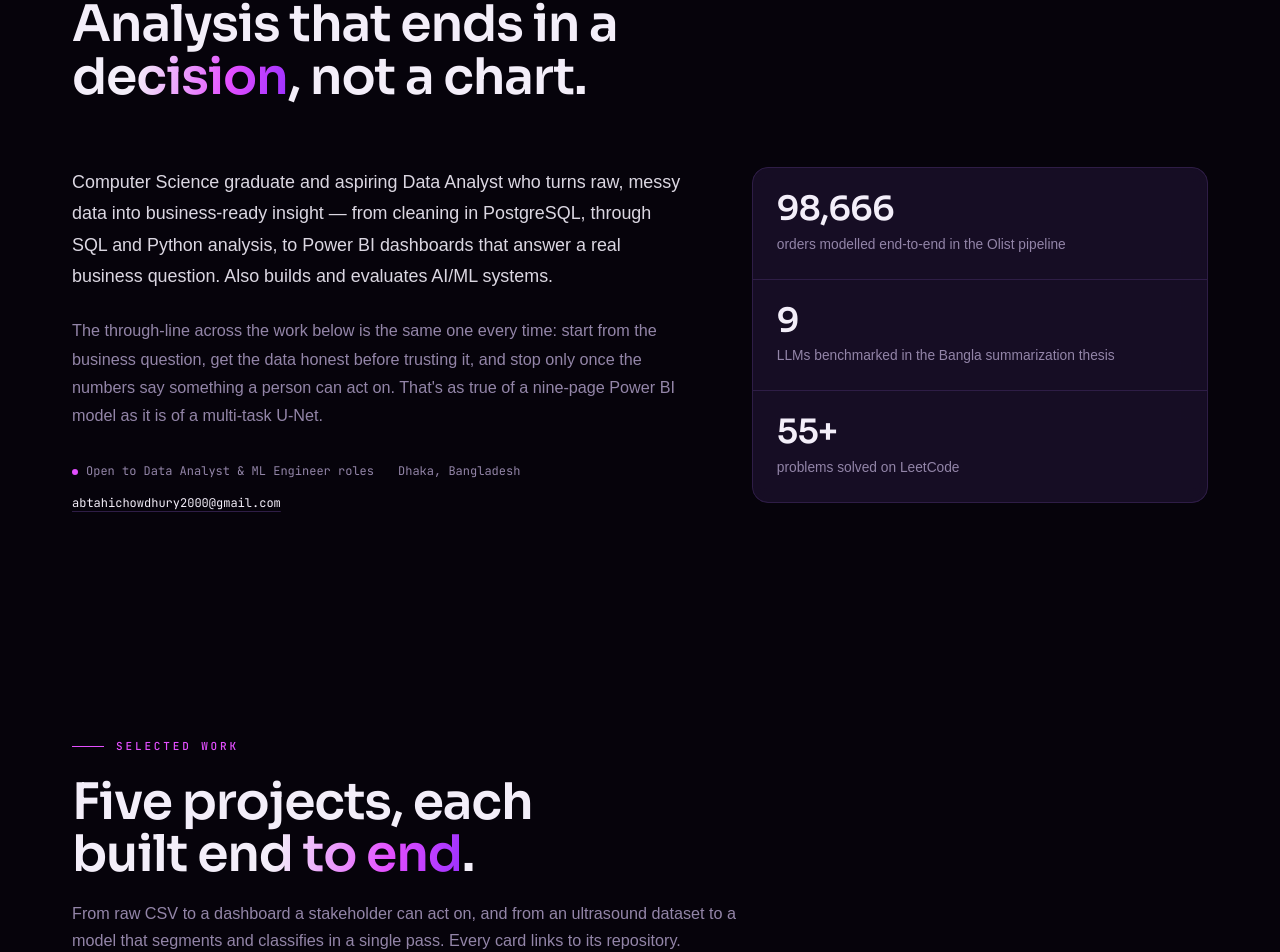
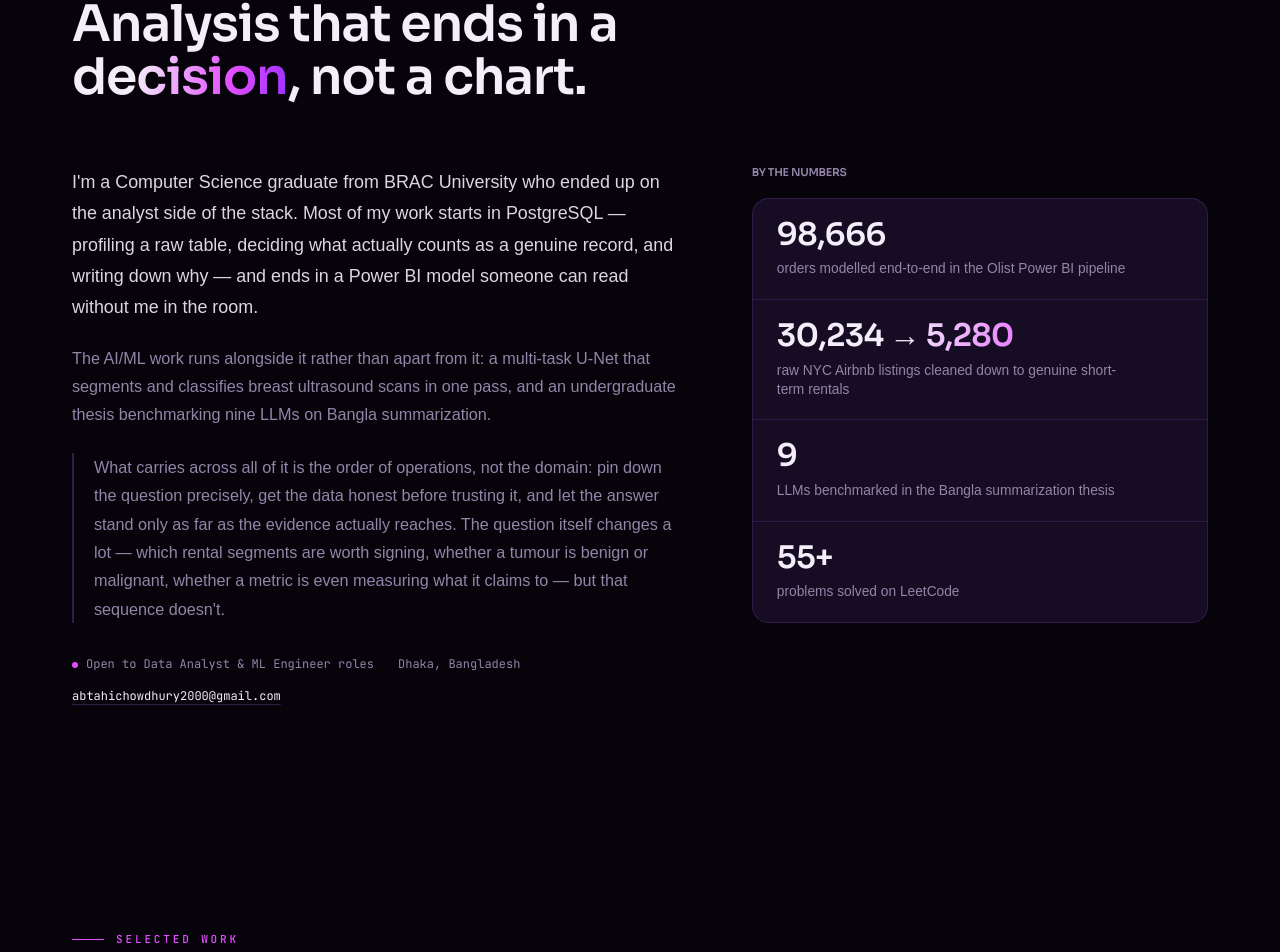
Before and after one commit to Abtahi0712/My-Portfolio, a Next.js app: page / in a window 1280 px wide. Shown: the part 952-1904 px from the top of the page. Built offline with nearby package versions, Linux system fonts and the light colour scheme; no server answers; a web font is replaced by a local one.

Commit message:
Refactor About section and add detailed content from CV

```diff
--- a/src/components/sections/About.tsx
+++ b/src/components/sections/About.tsx
@@ -1,12 +1,5 @@
 import { Reveal, Section } from "@/components/ui/Section";
-import { contact, person } from "@/content/site";
-
-/** Small, factual counters — every figure is taken from the CV or a README. */
-const marks = [
-  { value: "98,666", label: "orders modelled end-to-end in the Olist pipeline" },
-  { value: "9", label: "LLMs benchmarked in the Bangla summarization thesis" },
-  { value: "55+", label: "problems solved on LeetCode" },
-];
+import { aboutMarks, contact, person } from "@/content/site";
 
 export default function About() {
   return (
@@ -22,16 +15,21 @@ export default function About() {
     >
       <div className="grid gap-12 lg:grid-cols-[1.35fr_1fr] lg:gap-16">
         <Reveal>
-          <p className="text-[1.05rem] leading-[1.75] text-paper/90 sm:text-[1.12rem]">
-            {person.summary}
-          </p>
+          {person.about.map((paragraph, i) => (
+            <p
+              key={paragraph.slice(0, 24)}
+              className={
+                i === 0
+                  ? "text-[1.05rem] leading-[1.75] text-paper/90 sm:text-[1.12rem]"
+                  : "mt-5 text-[1.0125rem] leading-[1.75] text-lavender-dim"
+              }
+            >
+              {paragraph}
+            </p>
+          ))}
 
-          <p className="mt-6 text-[1.0125rem] leading-[1.75] text-lavender-dim">
-            The through-line across the work below is the same one every time:
-            start from the business question, get the data honest before
-            trusting it, and stop only once the numbers say something a person
-            can act on. That&apos;s as true of a nine-page Power BI model as it
-            is of a multi-task U-Net.
+          <p className="mt-6 border-l-2 border-line pl-5 text-[1.0125rem] leading-[1.75] text-lavender-dim">
+            {person.throughLine}
           </p>
 
           <div className="mt-8 flex flex-wrap items-center gap-x-6 gap-y-3 font-mono text-[0.75rem] text-lavender-dim">
@@ -50,13 +48,19 @@ export default function About() {
         </Reveal>
 
         <Reveal delay={0.12}>
-          <ul className="grid gap-px overflow-hidden rounded-2xl border border-line bg-line">
-            {marks.map((mark) => (
+          {/* The figures column was previously unlabelled, which left it
+              reading as an anonymous stack of numbers. */}
+          <h3 className="font-mono text-[0.68rem] uppercase tracking-[0.24em] text-lavender-dim">
+            By the numbers
+          </h3>
+
+          <ul className="mt-5 grid gap-px overflow-hidden rounded-2xl border border-line bg-line">
+            {aboutMarks.map((mark) => (
               <li
                 key={mark.value}
-                className="bg-[color-mix(in_oklab,var(--color-surface)_82%,transparent)] px-6 py-6 backdrop-blur-md transition-colors duration-500 ease-[var(--ease-glow)] hover:bg-surface-2"
+                className="bg-[color-mix(in_oklab,var(--color-surface)_82%,transparent)] px-6 py-5 backdrop-blur-md transition-colors duration-500 ease-[var(--ease-glow)] hover:bg-surface-2"
               >
-                <p className="font-display text-[2.1rem] font-semibold leading-none tracking-tight text-glow-gradient">
+                <p className="text-glow-gradient font-display text-[clamp(1.5rem,4.2vw,1.95rem)] font-semibold leading-none tracking-tight">
                   {mark.value}
                 </p>
                 <p className="mt-2.5 text-[0.86rem] leading-snug text-lavender-dim">
--- a/src/content/site.ts
+++ b/src/content/site.ts
@@ -16,14 +16,66 @@ export const person = {
   name: "Abtahi Bin Jahangir Chowdhury",
   shortName: "Abtahi",
   role: "Data Analyst · ML Engineer",
-  /** Verbatim from the CV summary. */
+  /**
+   * Verbatim from the CV. Used for search-engine structured data (JSON-LD),
+   * where the canonical wording belongs — NOT rendered on the page, because
+   * `positioning` below already says the same thing in the hero.
+   */
   summary:
     "Computer Science graduate and aspiring Data Analyst who turns raw, messy data into business-ready insight — from cleaning in PostgreSQL, through SQL and Python analysis, to Power BI dashboards that answer a real business question. Also builds and evaluates AI/ML systems.",
-  /** Condensed hero line, drawn from the same summary. */
+
+  /** Condensed hero line, drawn from the summary above. */
   positioning:
     "I turn raw, messy data into business-ready insight — from PostgreSQL cleaning through SQL and Python analysis to Power BI dashboards that answer a real business question.",
+
+  /**
+   * About section — a paraphrase, deliberately NOT a repeat of `positioning`.
+   * A visitor reaches this roughly ten seconds after reading the hero, so it
+   * adds specifics (where the work starts and ends, what sits alongside it)
+   * rather than restating the same sentence in the same order.
+   * Every fact here comes from the CV or a project README.
+   */
+  about: [
+    "I'm a Computer Science graduate from BRAC University who ended up on the analyst side of the stack. Most of my work starts in PostgreSQL — profiling a raw table, deciding what actually counts as a genuine record, and writing down why — and ends in a Power BI model someone can read without me in the room.",
+    "The AI/ML work runs alongside it rather than apart from it: a multi-task U-Net that segments and classifies breast ultrasound scans in one pass, and an undergraduate thesis benchmarking nine LLMs on Bangla summarization.",
+  ],
+
+  /**
+   * The common thread. An earlier draft claimed the same "start from the
+   * business question" framing covered the U-Net too — it doesn't; a tumour
+   * segmentation model answers a clinical question, not a commercial one.
+   * This version names what genuinely carries across all three domains: the
+   * sequence, not the subject.
+   */
+  throughLine:
+    "What carries across all of it is the order of operations, not the domain: pin down the question precisely, get the data honest before trusting it, and let the answer stand only as far as the evidence actually reaches. The question itself changes a lot — which rental segments are worth signing, whether a tumour is benign or malignant, whether a metric is even measuring what it claims to — but that sequence doesn't.",
+
   location: "Dhaka, Bangladesh",
 } as const;
+
+/**
+ * Figures shown beside the About copy. Every number is traceable to the CV or
+ * a project README — nothing here is rounded up or estimated.
+ */
+export const aboutMarks = [
+  {
+    value: "98,666",
+    label: "orders modelled end-to-end in the Olist Power BI pipeline",
+  },
+  {
+    value: "30,234 → 5,280",
+    label:
+      "raw NYC Airbnb listings cleaned down to genuine short-term rentals",
+  },
+  {
+    value: "9",
+    label: "LLMs benchmarked in the Bangla summarization thesis",
+  },
+  {
+    value: "55+",
+    label: "problems solved on LeetCode",
+  },
+] as const;
 
 export const contact = {
   email: "abtahichowdhury2000@gmail.com",
```
